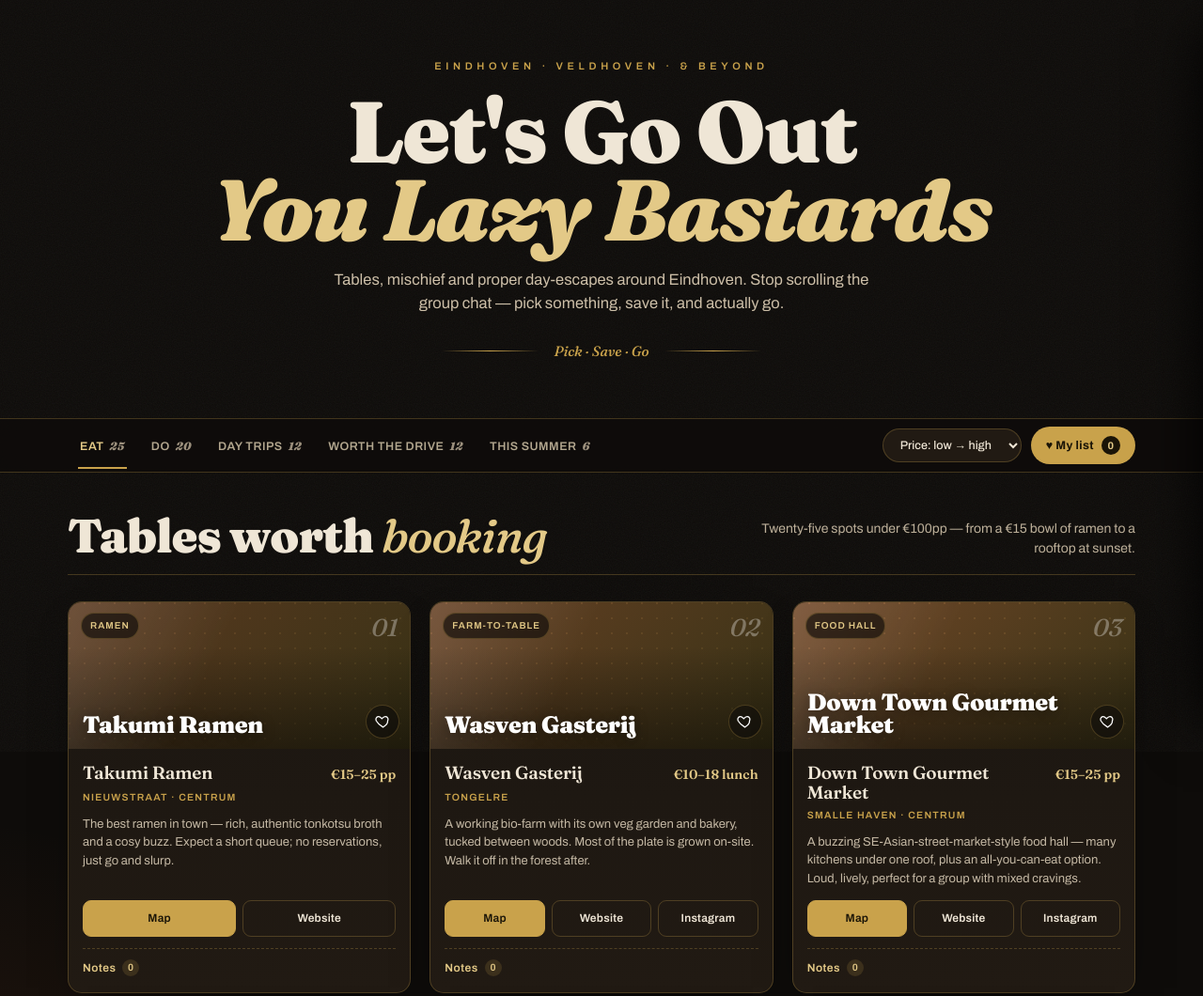
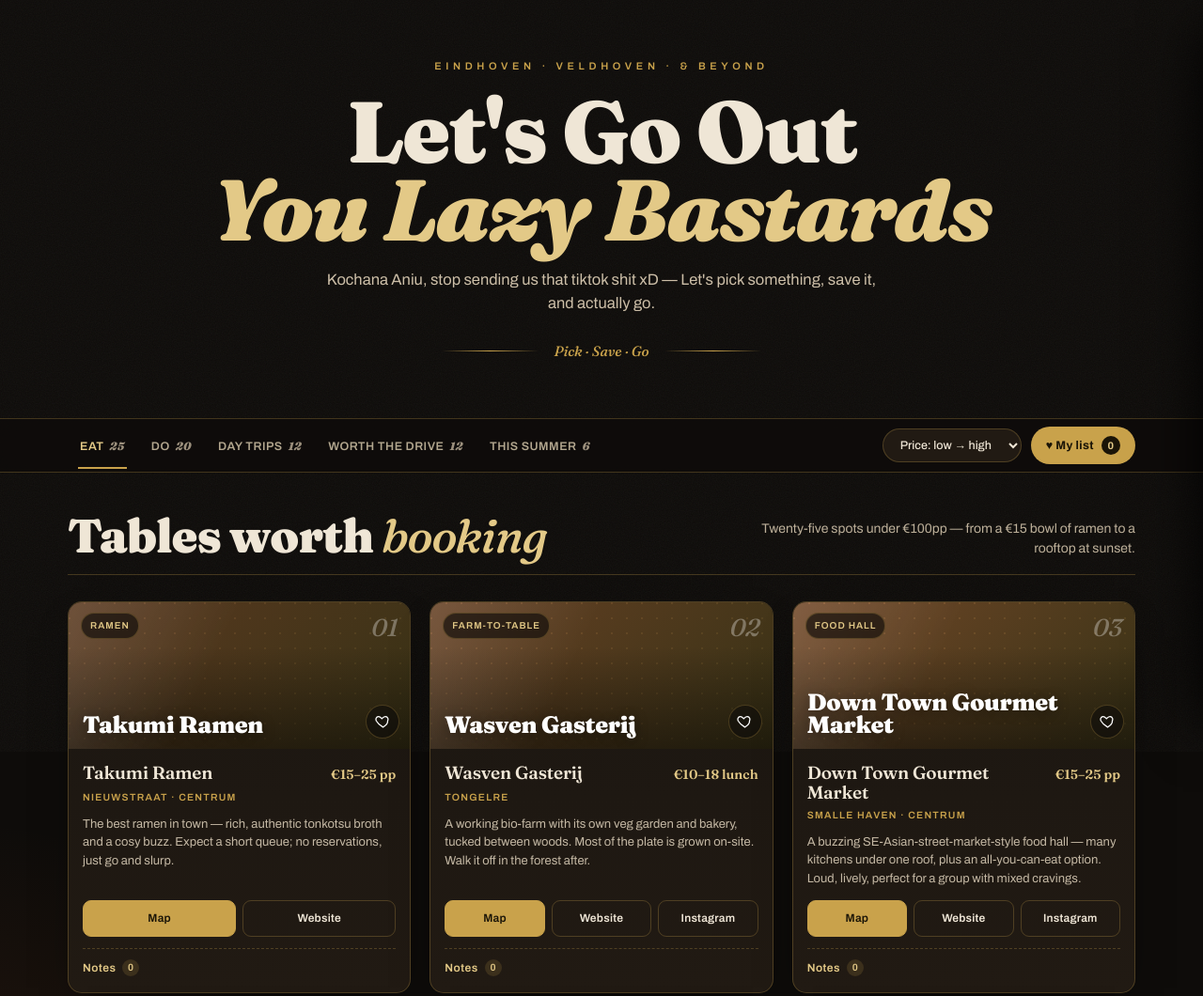
Before and after one commit to BielikBazuka/TomBombadil, a plain HTML site: page index.html in a window 1280 px wide. Shown: the top 1060 px of the page at 94% size. Drawn offline with Linux system fonts and the light colour scheme.

Commit message:
Update index.html

```diff
--- a/index.html
+++ b/index.html
@@ -210,7 +210,7 @@
   <div class="wrap">
     <div class="kicker">Eindhoven · Veldhoven · & beyond</div>
     <h1>Let's Go Out<em>You Lazy Bastards</em></h1>
-    <p class="sub">Tables, mischief and proper day-escapes around Eindhoven. Stop scrolling the group chat — pick something, save it, and actually go.</p>
+    <p class="sub">Kochana Aniu, stop sending us that tiktok shit xD — Let's pick something, save it, and actually go.</p>
     <div class="rule"><span>Pick · Save · Go</span></div>
   </div>
 </header>
```
